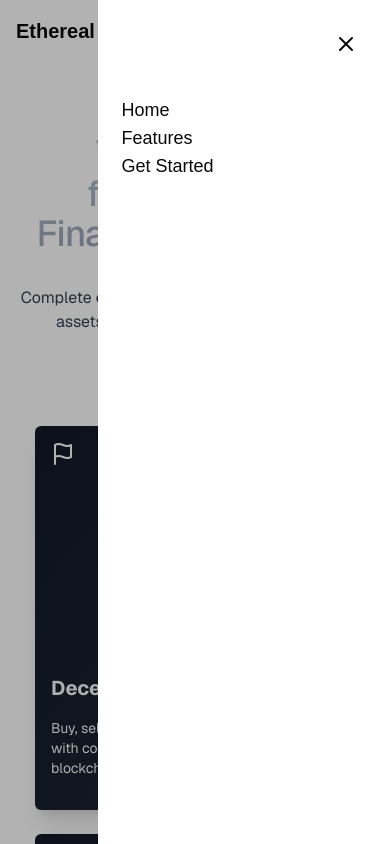
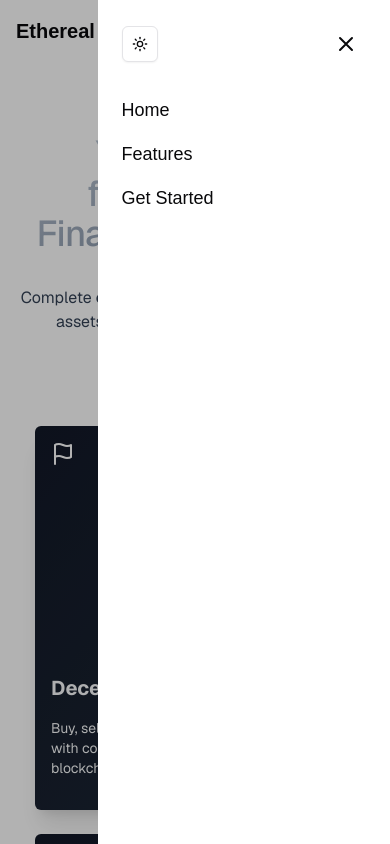
Before and after one commit to IrumiDesu7/ilmi-fe-test, a Next.js app: page / in a window 390 px wide. Both pictures are taken after a click on the button "Toggle menu". Shown: the top 844 px of the page. Built offline with nearby package versions, Linux system fonts and the light colour scheme.

Commit message:
feat: add CTA section and integrate dark mode toggle in navbar and mobile menu

```diff
--- a/app/page.tsx
+++ b/app/page.tsx
@@ -1,3 +1,4 @@
+import CTA from "@/components/sections/cta";
 import Features from "@/components/sections/features";
 import Hero from "@/components/sections/hero";
 
@@ -6,6 +7,7 @@ export default function Home() {
     <main className="mx-auto max-w-7xl px-4 py-6 font-[family-name:var(--font-geist-sans)] sm:px-6 lg:px-8 lg:py-16">
       <Hero />
       <Features />
+      <CTA />
     </main>
   );
 }
--- a/components/navbar/mobile-menu.tsx
+++ b/components/navbar/mobile-menu.tsx
@@ -2,6 +2,7 @@
 
 import { motion, AnimatePresence } from "motion/react";
 import Link from "next/link";
+import { ModeToggle } from "@/components/mode-toggle";
 
 interface MobileMenuProps {
   isOpen: boolean;
@@ -35,7 +36,8 @@ const MobileMenu = ({ isOpen, onClose }: MobileMenuProps) => {
             exit={{ x: "100%" }}
             transition={{ type: "spring", damping: 25, stiffness: 200 }}
           >
-            <div className="mb-8 flex items-center justify-end">
+            <div className="mb-8 flex items-center justify-between">
+              <ModeToggle />
               <button onClick={onClose} className="p-2" aria-label="Close menu">
                 <svg
                   className="h-6 w-6"
@@ -56,24 +58,25 @@ const MobileMenu = ({ isOpen, onClose }: MobileMenuProps) => {
                 initial={{ opacity: 0, x: 20 }}
                 animate={{ opacity: 1, x: 0 }}
                 transition={{ delay: 0.1 }}
+                className="flex flex-col space-y-4"
               >
                 <Link
                   href="#hero"
-                  className="block text-lg hover:opacity-80"
+                  className="text-lg font-medium transition-colors hover:text-gray-600 dark:hover:text-gray-300"
                   onClick={onClose}
                 >
                   Home
                 </Link>
                 <Link
                   href="#features"
-                  className="block text-lg hover:opacity-80"
+                  className="text-lg font-medium transition-colors hover:text-gray-600 dark:hover:text-gray-300"
                   onClick={onClose}
                 >
                   Features
                 </Link>
                 <Link
                   href="#cta"
-                  className="block text-lg hover:opacity-80"
+                  className="text-lg font-medium transition-colors hover:text-gray-600 dark:hover:text-gray-300"
                   onClick={onClose}
                 >
                   Get Started
--- a/components/navbar/navbar.tsx
+++ b/components/navbar/navbar.tsx
@@ -7,6 +7,7 @@ import { Button } from "../ui/button";
 import MobileMenu from "./mobile-menu";
 import { useState } from "react";
 import { motion } from "motion/react";
+import { ModeToggle } from "../mode-toggle";
 
 const Navbar = () => {
   const [isMobileMenuOpen, setIsMobileMenuOpen] = useState(false);
@@ -31,6 +32,9 @@ const Navbar = () => {
 
         {/* Wallet Connection Button */}
         <div className="hidden items-center gap-8 sm:flex">
+          {/* Theme Toggle */}
+          <ModeToggle />
+
           {/* Main Navigation Links */}
           <div className="hidden md:block">
             {/* Using proper semantic list with proper spacing */}
--- a/components/sections/cta.tsx
+++ b/components/sections/cta.tsx
@@ -1,5 +1,5 @@
 const CTA = () => {
-  return <div>CTA</div>;
+  return <div>This is CTA section</div>;
 };
 
 export default CTA;
--- a/components/sections/feature-card.tsx
+++ b/components/sections/feature-card.tsx
@@ -1,5 +1,6 @@
 "use client";
 import { cn } from "@/lib/utils";
+import { motion } from "motion/react";
 
 interface FeatureCardProps {
   title: string;
@@ -9,14 +10,19 @@ interface FeatureCardProps {
 
 const FeatureCard = ({ title, description, icon }: FeatureCardProps) => {
   return (
-    <div className="group/card w-full max-w-xs">
+    <motion.div
+      whileHover={{
+        scale: 1.05,
+      }}
+      className="group/card w-full max-w-xs"
+    >
       <div
         className={cn(
           "card relative mx-auto flex h-96 max-w-sm cursor-pointer flex-col justify-between overflow-hidden rounded-md p-4 shadow-xl",
           "bg-gradient-to-br from-gray-900 to-gray-800",
         )}
       >
-        <div className="absolute left-0 top-0 h-full w-full opacity-60 transition duration-300 group-hover/card:bg-black"></div>
+        <div className="absolute left-0 top-0 h-full w-full opacity-60 transition duration-300 group-hover/card:bg-black dark:group-hover/card:bg-slate-600"></div>
         <div className="z-10 flex flex-row items-center space-x-4">
           <div
             className="h-10 w-10 text-white"
@@ -32,7 +38,7 @@ const FeatureCard = ({ title, description, icon }: FeatureCardProps) => {
           </p>
         </div>
       </div>
-    </div>
+    </motion.div>
   );
 };
 
--- a/components/sections/hero.tsx
+++ b/components/sections/hero.tsx
@@ -23,7 +23,7 @@ const Hero = () => {
         Your Canvas for Creative & Financial Innovation
       </motion.h1>
       <motion.p
-        className="text-center text-slate-700"
+        className="text-center text-slate-700 dark:text-slate-300"
         initial={{ opacity: 0, y: 20 }}
         whileInView={{ opacity: 1, y: 0 }}
         viewport={{ margin: "-100px" }}
@@ -48,7 +48,7 @@ const Hero = () => {
         }}
       >
         <Link href="#features">
-          <Button>Get Started</Button>
+          <Button>Explore More</Button>
         </Link>
       </motion.div>
     </div>
```
